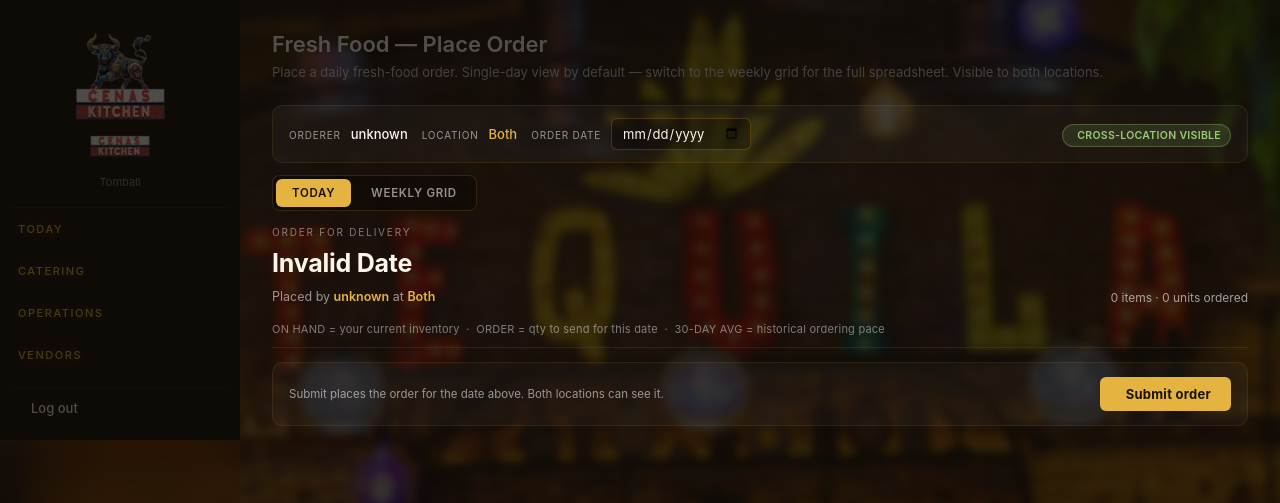
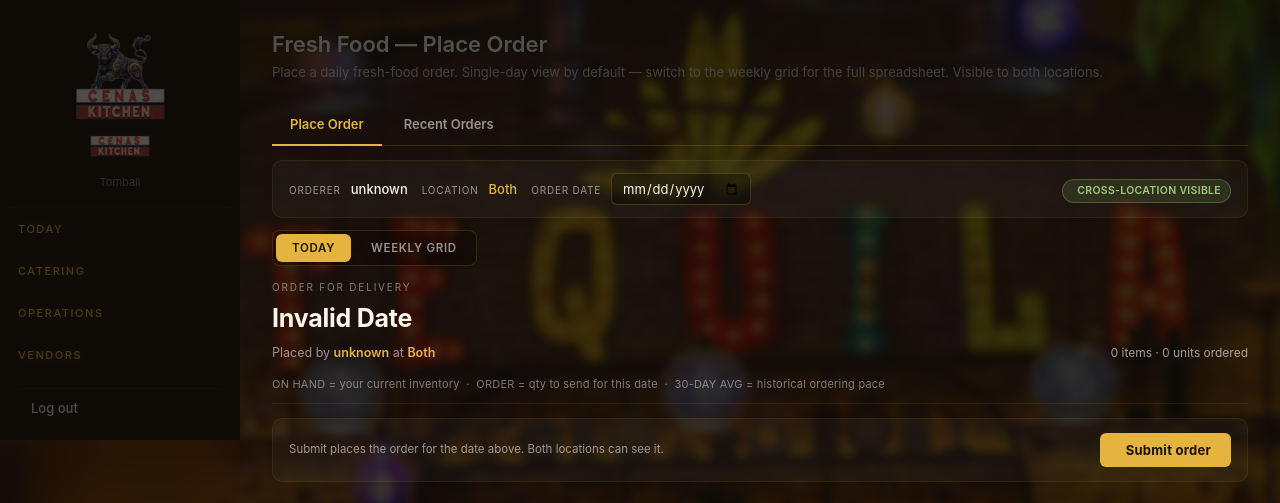
Before and after one commit to samsahragard/cenas-ezlive, a Python web app: template app/templates/fresh_food_place_order.html in a window 1280 px wide. Shown: the top 503 px of the page. Run offline with Jinja, Linux system fonts and the light colour scheme; the template is opened without the code that fills it, so the values that code supplies are empty; some libraries are stand-ins or nearby versions.

Commit message:
fresh food: Place Order / Recent Orders tab strip on both routes
ck #8:44. The two Fresh Food routes had no cross-link; the v3 mockup
shows them as tabs. Adds a tab strip (Place Order | Recent Orders) at
the top of each route with the current page marked active. Markup +
CSS only, no logic change.

Co-Authored-By: Claude Opus 4.7 (1M context) <noreply@anthropic.com>

```diff
--- a/app/templates/fresh_food_place_order.html
+++ b/app/templates/fresh_food_place_order.html
@@ -23,6 +23,27 @@
     pointer-events: none;
   }
   .ffpo-page > * { position: relative; z-index: 1; }
+
+  /* Place Order / Recent Orders tab strip (ck #8:44 — the mockup has
+     these as tabs; the live routes had no cross-link). */
+  .ff-tabs {
+    display: flex;
+    gap: 4px;
+    border-bottom: 1px solid rgba(217,164,54,0.18);
+    margin-bottom: 14px;
+  }
+  .ff-tab {
+    padding: 10px 18px;
+    font-size: 13px;
+    font-weight: 600;
+    color: rgba(255,255,255,0.55);
+    text-decoration: none;
+    border-bottom: 2px solid transparent;
+    margin-bottom: -1px;
+    transition: color 0.15s;
+  }
+  .ff-tab:hover { color: #FAF6EC; }
+  .ff-tab.is-active { color: #E4B340; border-bottom-color: #E4B340; }
 
   /* --- shared meta bar --------------------------------------------- */
   .ffpo-meta {
@@ -385,6 +406,10 @@
 </style>
 
 <div class="ffpo-page">
+  <div class="ff-tabs">
+    <a class="ff-tab is-active" href="{{ url_for('store.fresh_food_place_order') }}">Place Order</a>
+    <a class="ff-tab" href="{{ url_for('store.fresh_food_recent_orders') }}">Recent Orders</a>
+  </div>
   {% set today = rolling_days[3] if rolling_days|length >= 4 else rolling_days[0] %}
   {% set tomorrow = rolling_days[4] if rolling_days|length >= 5 else rolling_days[-1] %}
   {% set orderer = (g.current_user.full_name if g.current_user else 'unknown') %}
```
Also changed, not shown: app/templates/fresh_food_recent_orders.html (+25 -0 lines).
